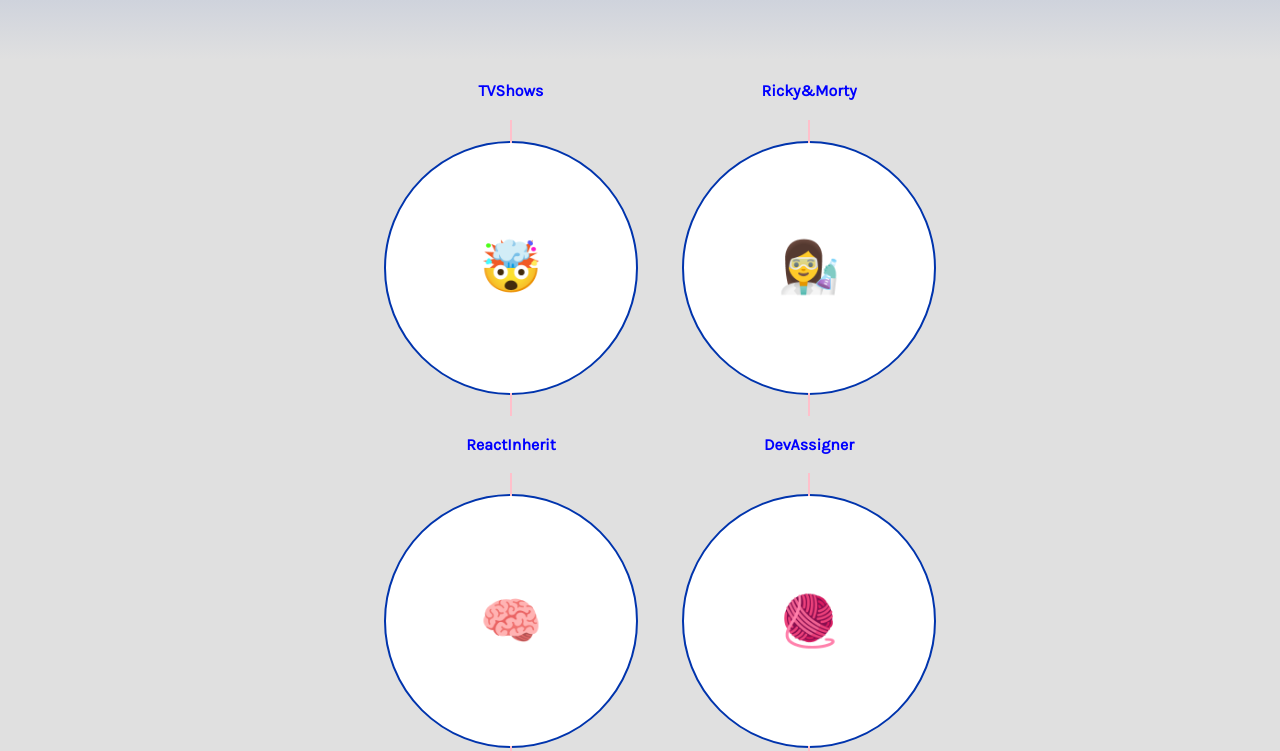
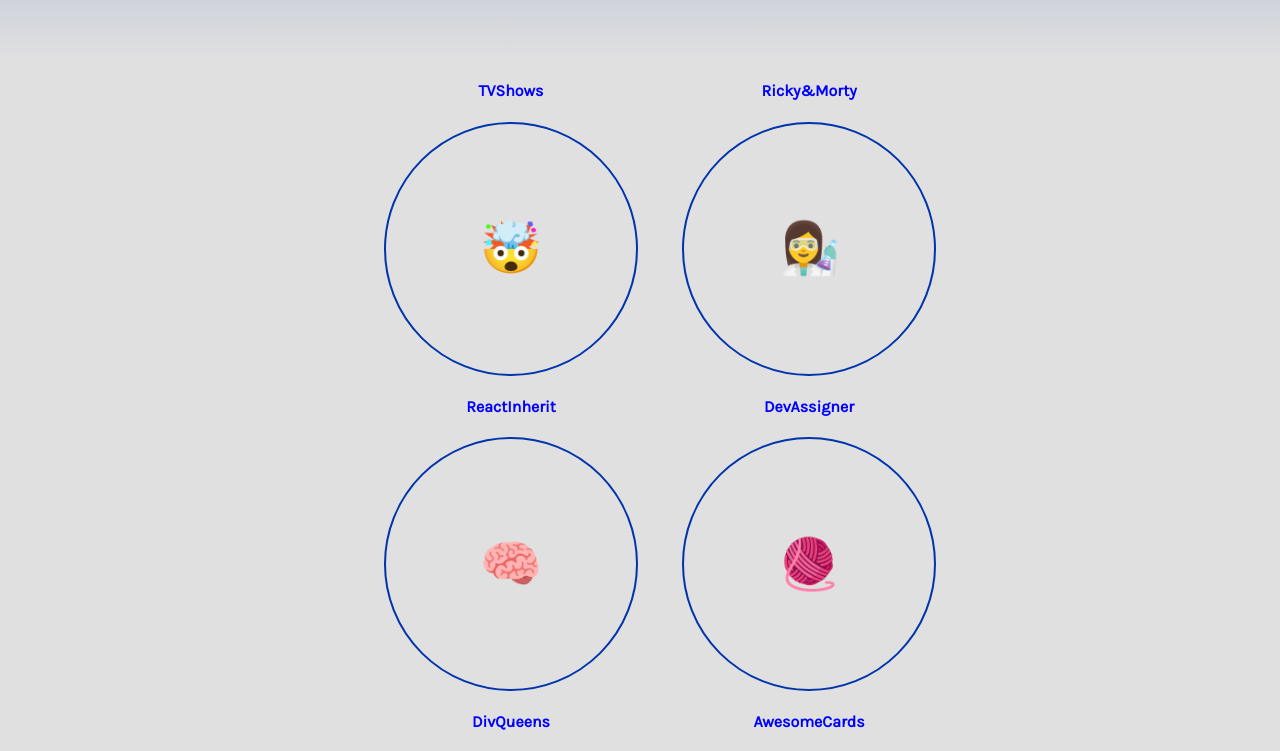
Before and after one commit to claradios/portfolio, a React (Create React App) app: page / in a window 1280 px wide. Shown: the part 1540-2291 px from the top of the page. Built offline with nearby package versions, Linux system fonts and the light colour scheme.

Commit message:
add event onmousehover

```diff
--- a/src/App.js
+++ b/src/App.js
@@ -8,18 +8,40 @@
 class App extends React.Component {
   constructor(props) {
     super(props);
+    this.state ={
+      isDescription: false
+    }
+    this.showDescription=this.showDescription.bind(this);
+    this.removeDescription=this.removeDescription.bind(this);
   }
   componentDidMount() {
 
   }
 
+  showDescription(event){
+    console.log('show');
+    this.setState({
+      isDescription: true,
+      show:'hola'
+    })
+
+  };
+  removeDescription(event){
+     console.log('remove');
+     this.setState({
+       isDescription:false,
+       show:'adios'
+     })
+   };
+
   render() {
-
+    const {showDescription, removeDescription} = this;
+    const {isDescription} = this.state;
     return (
       <div className="App">
         <Header />
         <Contact/>
-        <Main />
+        <Main isDescription={isDescription} showDescription={showDescription} removeDescription={removeDescription}/>
       </div>
     );
   }
--- a/src/components/Main.js
+++ b/src/components/Main.js
@@ -4,10 +4,14 @@
 import '../styles/Main.scss';
 
 const Main = props => {
+    const {showDescription,removeDescription,isDescription} = props;
     return (
         <main className="App__main">
             <AboutMe/>
-            <WorksList/>
+            <WorksList
+            isDescription={isDescription}
+            showDescription={showDescription}
+            removeDescription={removeDescription}/>
         </main>
     );
 }
--- a/src/components/Project.js
+++ b/src/components/Project.js
@@ -2,22 +2,18 @@
 import '../styles/Project.scss';
 
 const Project = props => {
-    const {name,url,image,emoji} = props;
-    var pictureStyle = {
-        backgroundImage: `url(${image})`,
-        backgroundRepeat: 'no-repeat',
-        backgroundAttachment: 'fixed',
-        backgroundPosition: 'center'
-    };
-    return(
+    const { name, url, image, emoji, description, showDescription, removeDescription } = props;
+
+    return (
         <div>
-        <h4 style={{color:'blue'}}>{name}</h4>
-        <a className="works__link" href={url} target='blank'>
-            <div className="work__picture-ct"
-            // style={pictureStyle}
-            ><span>{emoji}</span></div>
-        </a>
-    </div>
+            <h4 style={{ color: 'blue' }}>{name}</h4>
+            <a className="works__link" href={url} target='blank'>
+                <div className="work__picture-ct" onMouseOver={showDescription} onMouseOut={removeDescription}>
+
+                    {emoji}
+                </div>
+            </a>
+        </div>
     );
 }
 
--- a/src/components/WorksList.js
+++ b/src/components/WorksList.js
@@ -5,20 +5,29 @@
 import '../styles/WorksList.scss';
 
 const WorksList = props => {
+    const { showDescription, removeDescription, isDescription } = props;
     return (
         <section className="Main__section_works">
             <ul className="works__list">
-                {projects.map((project,index) => {
-                    const { name, url, image, emoji } = project;
+                {projects.map((project, index) => {
+                    const { name, url, image, emoji, description } = project;
                     return (
-                        <li key={index} className="works__item">
-                            <Project name={name} url={url} image={image} emoji={emoji}/>
+                        <li key= {index} className="works__item">
+                            <Project
+                                name={name}
+                                url={url}
+                                image={image}
+                                emoji={emoji}
+                                description={description}
+                                isDescription={isDescription}
+                                showDescription={showDescription}
+                                removeDescription={removeDescription} />
                         </li>
                     );
                 }
                 )}
             </ul>
-            <Contact/>
+            <Contact />
         </section>
     );
 }
--- a/src/index.scss
+++ b/src/index.scss
@@ -8,11 +8,11 @@
 }
 
 
-a{
+a {
   text-decoration:none;
   color:inherit;
 }
 
-li{
+li {
   list-style:none;
 }
--- a/src/styles/Project.scss
+++ b/src/styles/Project.scss
@@ -1,15 +1,17 @@
 .works__link{
-  border: 2px solid pink;
-  background-color:pink;
+  // border: 2px solid pink;
+  // background-color:pink;
+
     :hover{
-      background-image:url('https://www.royalcanin.es/wp-content/uploads/2016/03/11.jpg');
+      // background-image:url('https://www.royalcanin.es/wp-content/uploads/2016/03/11.jpg');
       :only-child{
-        display:none;
+        // display:none;
       }
     }
   }
   .work__picture-ct{
-    background-color:white;
+    position:relative;
+    // background-color:red;
     border-radius:50%;
     height:250px;
     width:250px;
@@ -21,3 +23,23 @@
     align-items:center;
 
   }
+
+
+.works_background-description{
+  position: absolute;
+  top: 0;
+  left: 0;
+  bottom: 0;
+  right: 0;
+  z-index: -1;
+  overflow: hidden;
+
+  background-color:yellow;
+  border-radius:50%;
+  height:250px;
+  width:250px;
+  border: 2px solid #0034ad;
+  background-size: 100%;
+  font-size: 50px;
+
+}
```
